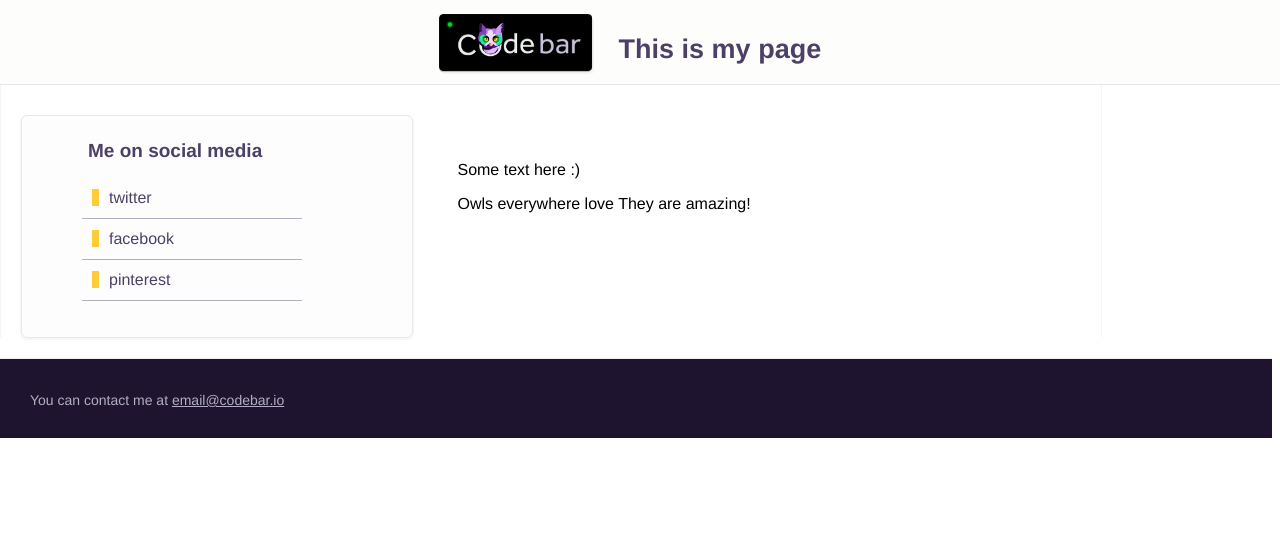
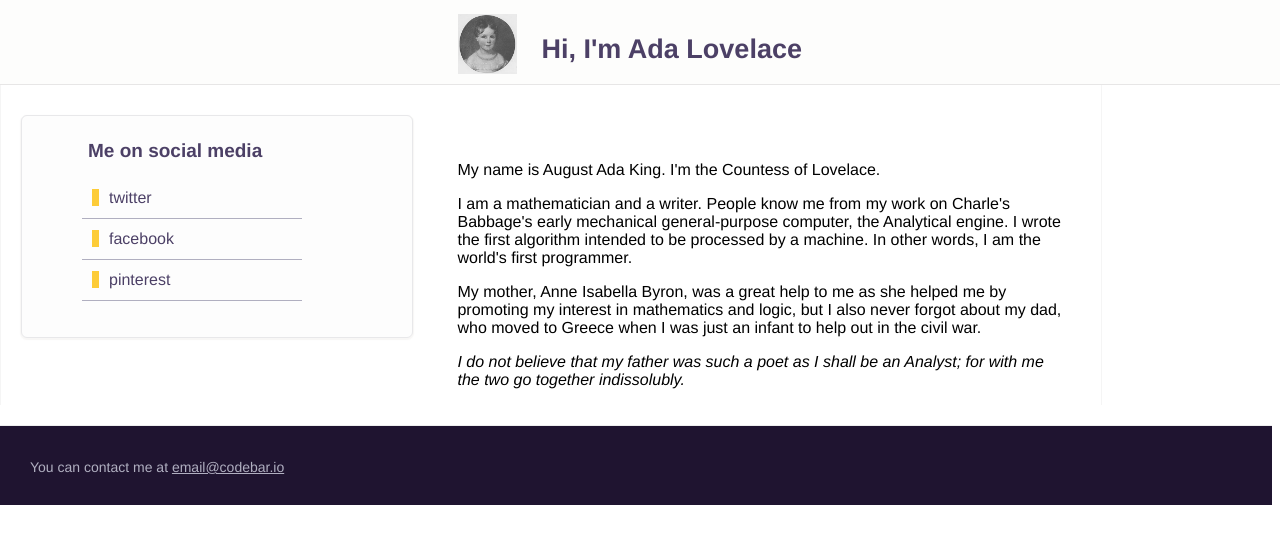
Before and after one commit to codebar/tutorials, a Jekyll site: the page html/lesson3/example.html, which Jekyll copies as it is, in a window 1280 px wide. Shown: the top 544 px of the page. Built offline with Jekyll 4.4.1, drawn with Linux system fonts in a browser that asks for light colours; Markdown is read by kramdown in place of the engine named in the settings.

Commit message:
wip: content of 3rd tutorial example

```diff
--- a/html/lesson3/example.html
+++ b/html/lesson3/example.html
@@ -1,16 +1,16 @@
 <!DOCTYPE html>
 <html>
   <head>
-    <title>My Page</title>
+    <title>Ada Lovelace</title>
     <link rel="stylesheet" href="styles.css">
   </head>
   <body>
     <header>
       <div class="my-picture">
-        <img src="../common/images/logo.png" height="60px"/>
+        <img src="assets/images/ada_lovelace.jpg" height="60px"/>
       </div>
       <div class="title">
-        <h2> This is my page </h2>
+        <h2> Hi, I'm Ada Lovelace</h2>
       </div>
     </header>
 
@@ -24,13 +24,27 @@
         </ul>
       </div>
       <div class="main">
-        <p> Some text here :) </p>
-        <p> Owls everywhere <span class="highlight">love</span> They are amazing! </p>
+        <p>
+        My name is August Ada King. I'm the Countess of Lovelace.
+        </p>
+
+        <p>
+        I am a mathematician and a writer. People know me from my work on Charle's Babbage's early mechanical general-purpose computer, the Analytical engine. I wrote the first algorithm intended to be processed by a machine. In other words, I am the world's first programmer.
+        </p>
+
+        <p>
+        My mother, Anne Isabella Byron,  was a great help to me as she helped me by promoting my interest in mathematics and logic, but I also never forgot about my dad, who moved to Greece when I was just an infant to help out in the civil war.
+        </p>
+
+        <p>
+        <em>
+          I do not believe that my father was such a poet as I shall be an Analyst; for with me the two go together indissolubly.</em>
+        </p>
       </div>
     </div>
 
     <footer>
-      <p> You can contact me at <a href="email link">email@codebar.io</a>
+    <p> You can contact me at <a href="email link">email@codebar.io</a>
     </footer>
   </body>
 </html>
```
Also changed, not shown: html/lesson3/assets/images/ada_lovelace.jpg (added).
